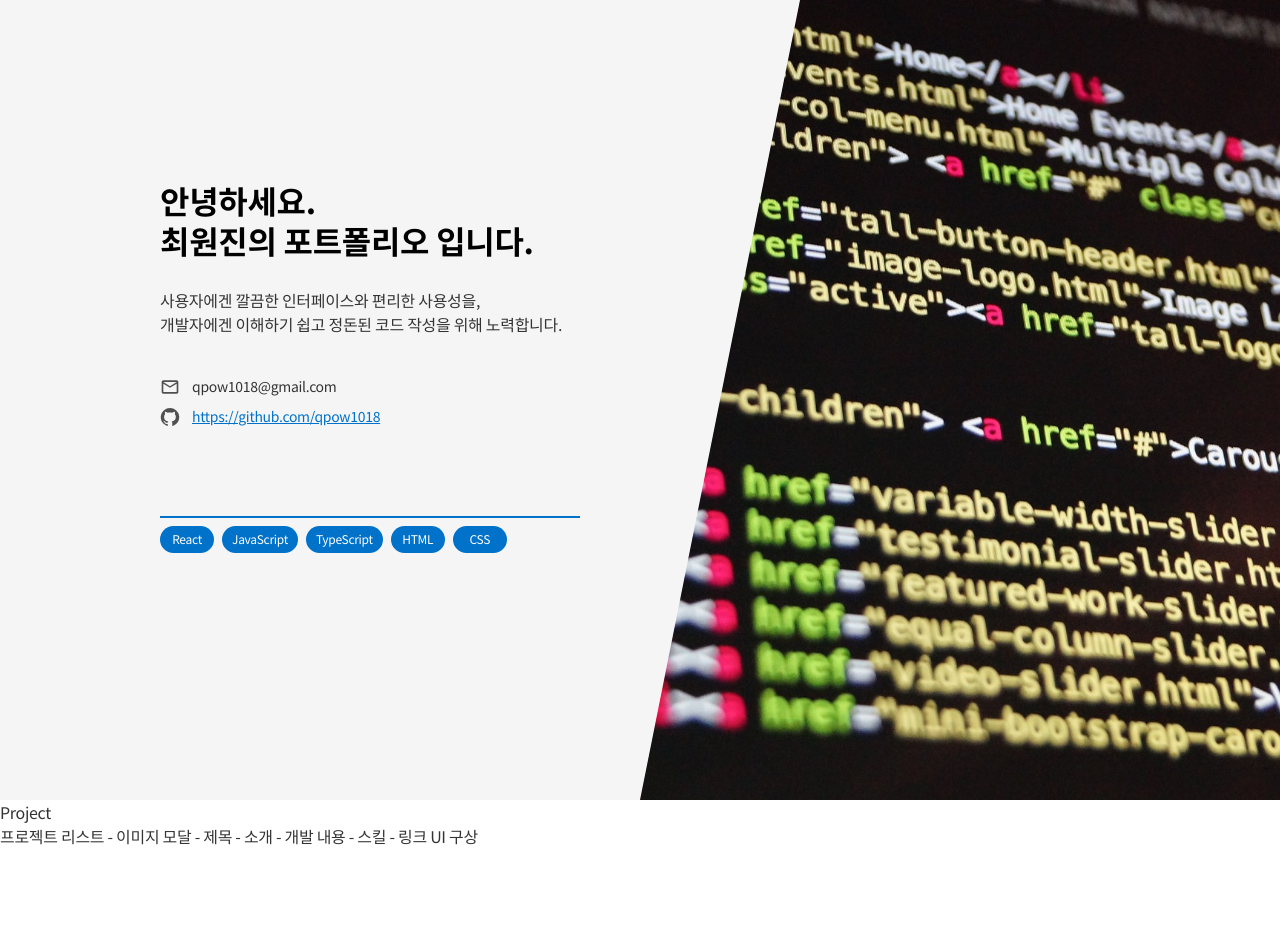
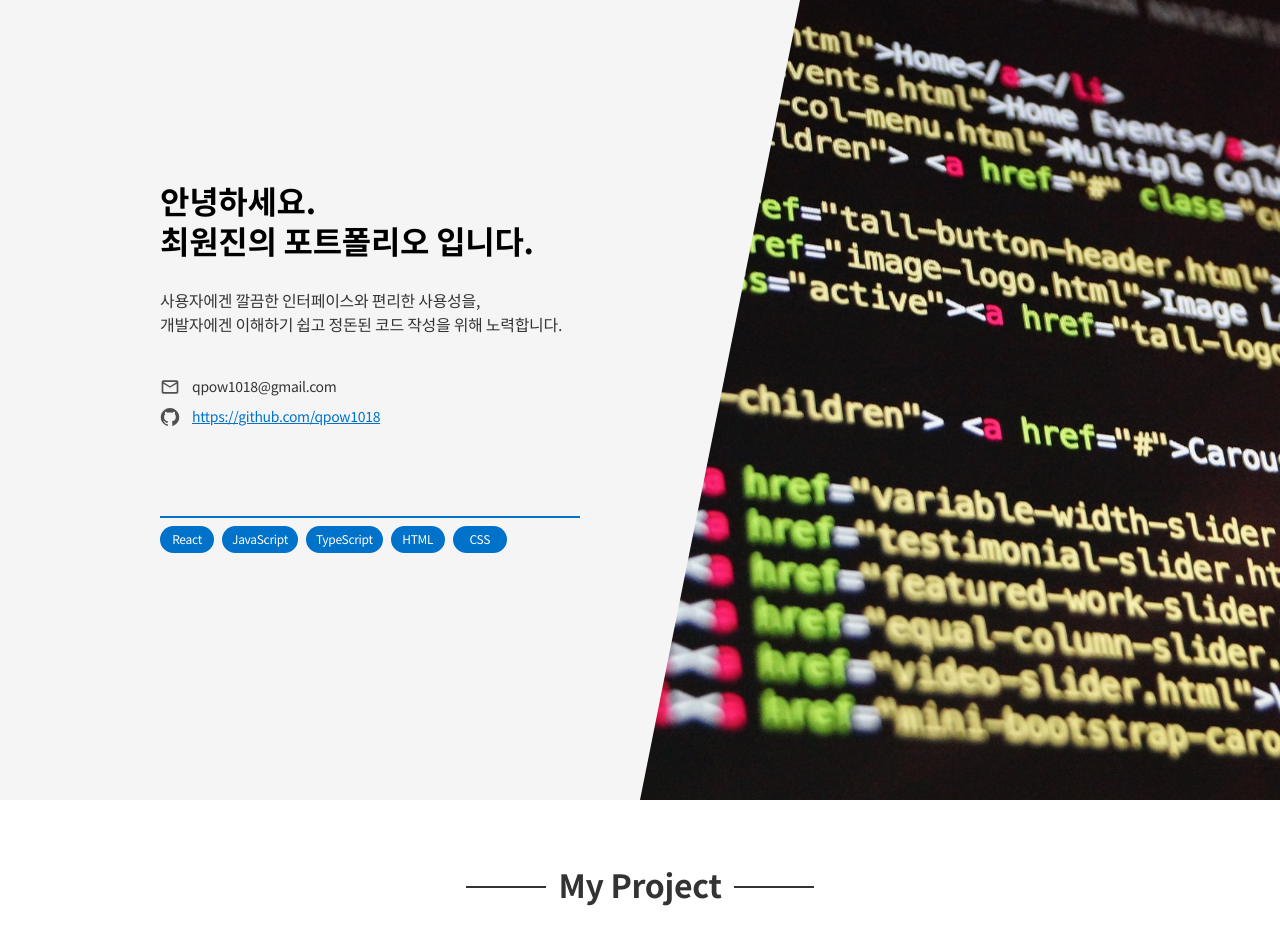
Before and after one commit to qpow1018/my-portfolio, a React (Create React App) app: page / in a window 1280 px wide. Shown: the top 951 px of the page. Before the commit the page ends 848 px from the top, so only its background shows below. Built offline with nearby package versions, Linux system fonts and the light colour scheme.

Commit message:
Feat: add Project SectionTitle

```diff
--- a/src/components/Project/index.tsx
+++ b/src/components/Project/index.tsx
@@ -3,8 +3,21 @@
 
 export default function Project() {
   return (
-    <Box>
-      <Box>Project</Box>
+    <Box
+      sx={{
+        padding: '60px 0 100px 0',
+      }}
+    >
+      <Box
+        sx={{
+          margin: '0 auto',
+          width: theme.size.containerWidth,
+        }}
+      >
+        <SectionTitle
+          title={'My Project'}
+        />
+
         프로젝트 리스트
         - 이미지 모달
         - 제목
@@ -12,8 +25,48 @@
         - 개발 내용
         - 스킬
         - 링크
+      </Box>
 
-      UI 구상
     </Box>
   );
 }
+
+function SectionTitle(
+  props: {
+    title: string;
+  }
+) {
+  return (
+    <Box
+      sx={{
+        display: 'flex',
+        justifyContent: 'center',
+        marginBottom: '40px',
+      }}
+    >
+      <Box
+        sx={{
+          position: 'relative',
+          fontSize: '32px',
+          fontWeight: 700,
+          '&::before, &::after': {
+            content: '""',
+            position: 'absolute',
+            top: 'calc(50% + 2px)',
+            width: '80px',
+            height: '2px',
+            backgroundColor: theme.color.text.primary,
+          },
+          '&::before': {
+            left: '-92px',
+          },
+          '&::after': {
+            right: '-92px',
+          },
+        }}
+      >
+        { props.title }
+      </Box>
+    </Box>
+  );
+}
```
Lines whose indentation alone changed are shown as unchanged.
